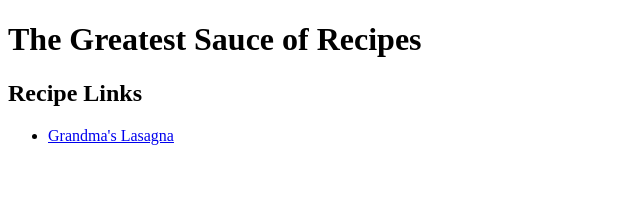
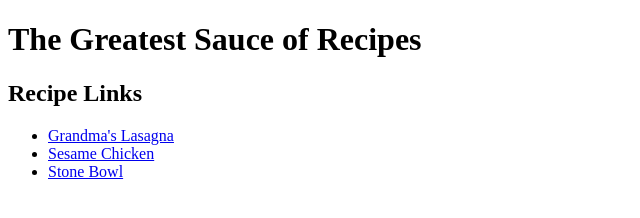
Before and after one commit to TheObsidianEnt/odin-recipes, a plain HTML site: page index.html in a window 1280 px wide. Shown: the whole page, without its empty margins (0-640 px from the left). Drawn offline with Linux system fonts and the light colour scheme.

Commit message:
Add links to index for new recipes

```diff
--- a/index.html
+++ b/index.html
@@ -6,11 +6,14 @@
     <meta name="viewport" content="width=device-width, initial-scale=1.0">
     <title>Odin Recipes</title>
 </head>
+
 <body>
     <h1>The Greatest Sauce of Recipes</h1>
     <h2>Recipe Links</h2>
       <ul>
           <li><a href="./recipes/lasagna.html">Grandma's Lasagna</a></li>
+          <li><a href="./recipes/sesame-chicken.html">Sesame Chicken</a></li>
+          <li><a href="./recipes/stone-bowl.html">Stone Bowl</a></li>
       </ul>
 </body>
 </html>
```
